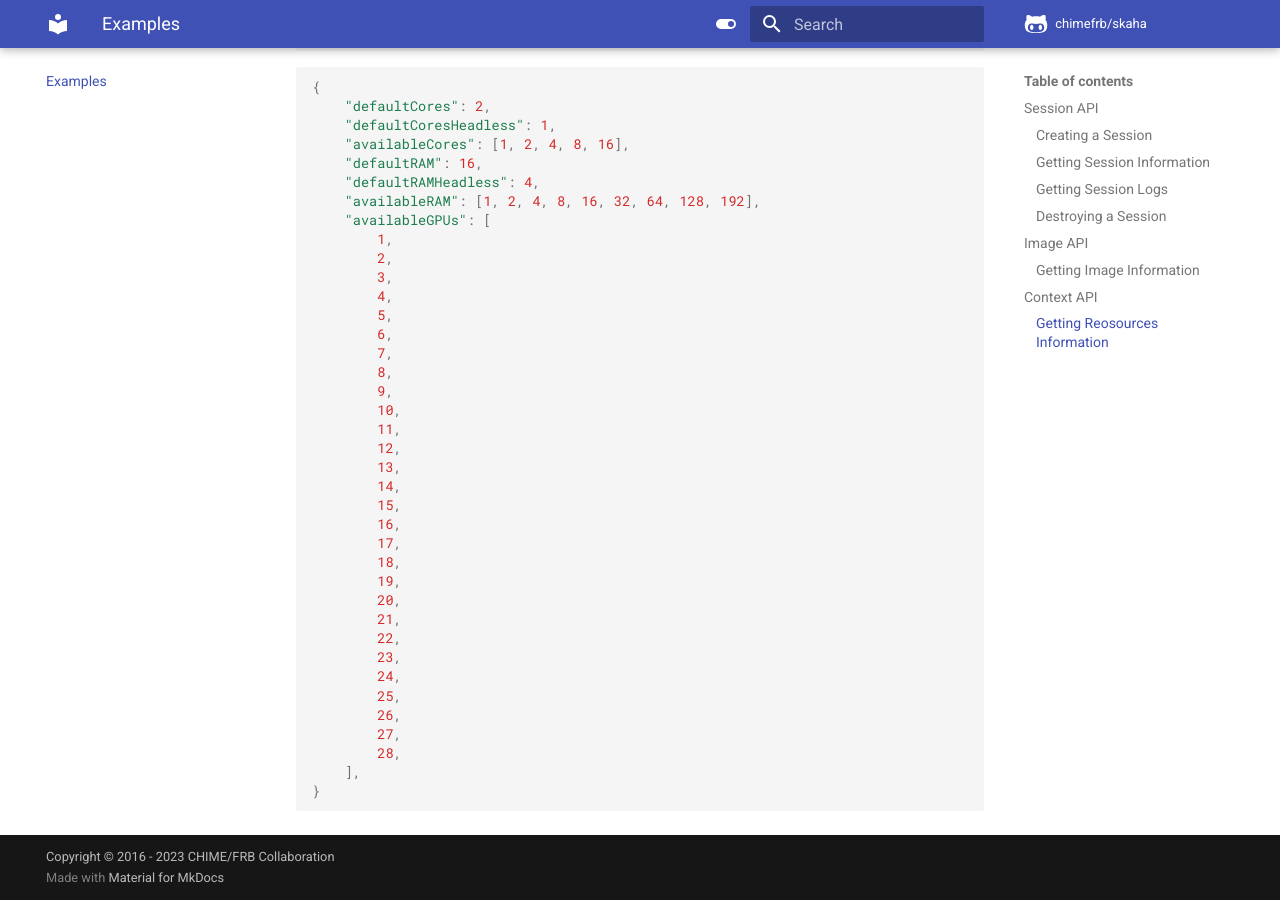
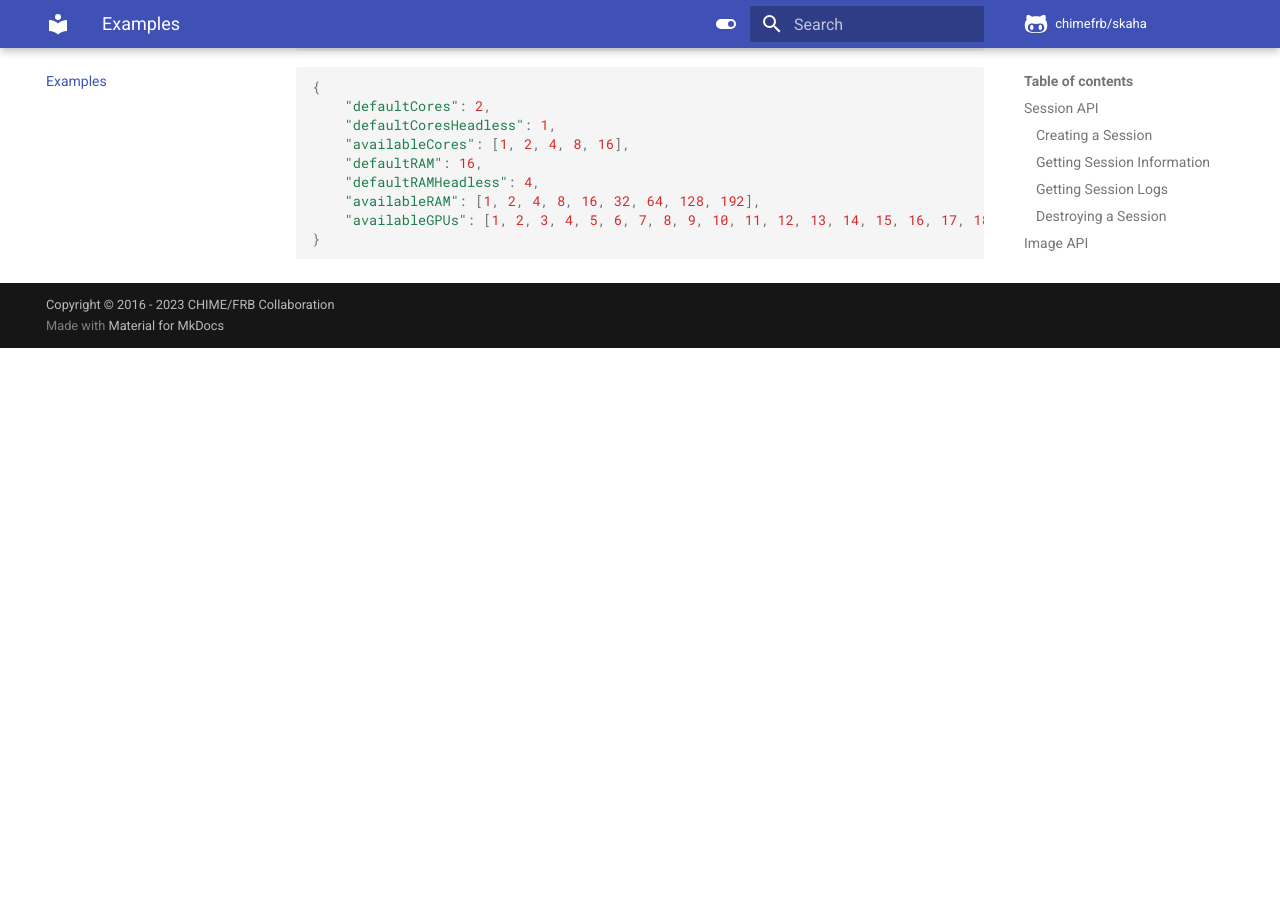
Before and after one commit to CHIMEFRB/skaha, an MkDocs documentation site: the page built from docs/examples.md, in a window 1280 px wide and 900 px high, scrolled down 3229 px. Built offline with MkDocs 1.6.1 and Material for MkDocs 9.7.7, drawn with Linux system fonts in a browser that asks for light colours; comment, search, counter and statistics services are not loaded; after the commit the page ends 3577 px from its top, so only the background shows below that.

Commit message:
List of GPU number in one line.

````diff
--- a/docs/examples.md
+++ b/docs/examples.md
@@ -142,35 +142,6 @@
     "defaultRAM": 16,
     "defaultRAMHeadless": 4,
     "availableRAM": [1, 2, 4, 8, 16, 32, 64, 128, 192],
-    "availableGPUs": [
-        1,
-        2,
-        3,
-        4,
-        5,
-        6,
-        7,
-        8,
-        9,
-        10,
-        11,
-        12,
-        13,
-        14,
-        15,
-        16,
-        17,
-        18,
-        19,
-        20,
-        21,
-        22,
-        23,
-        24,
-        25,
-        26,
-        27,
-        28,
-    ],
+    "availableGPUs": [1, 2, 3, 4, 5, 6, 7, 8, 9, 10, 11, 12, 13, 14, 15, 16, 17, 18, 19, 20, 21, 22, 23, 24, 25, 26, 27, 28],
 }
 ```
````
